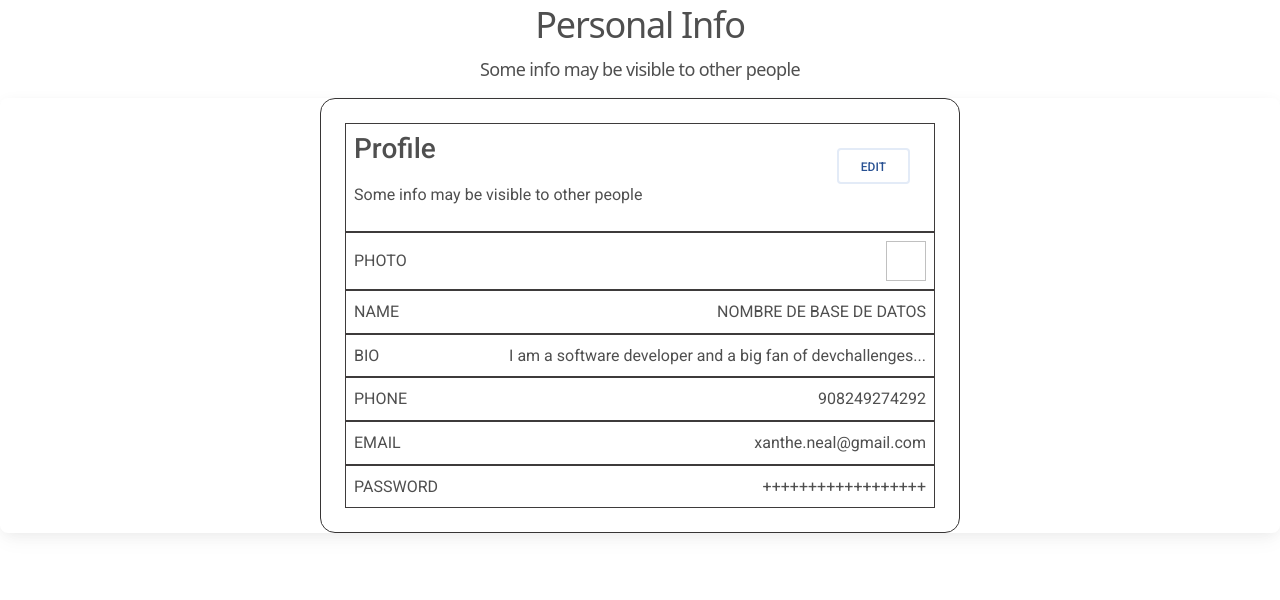
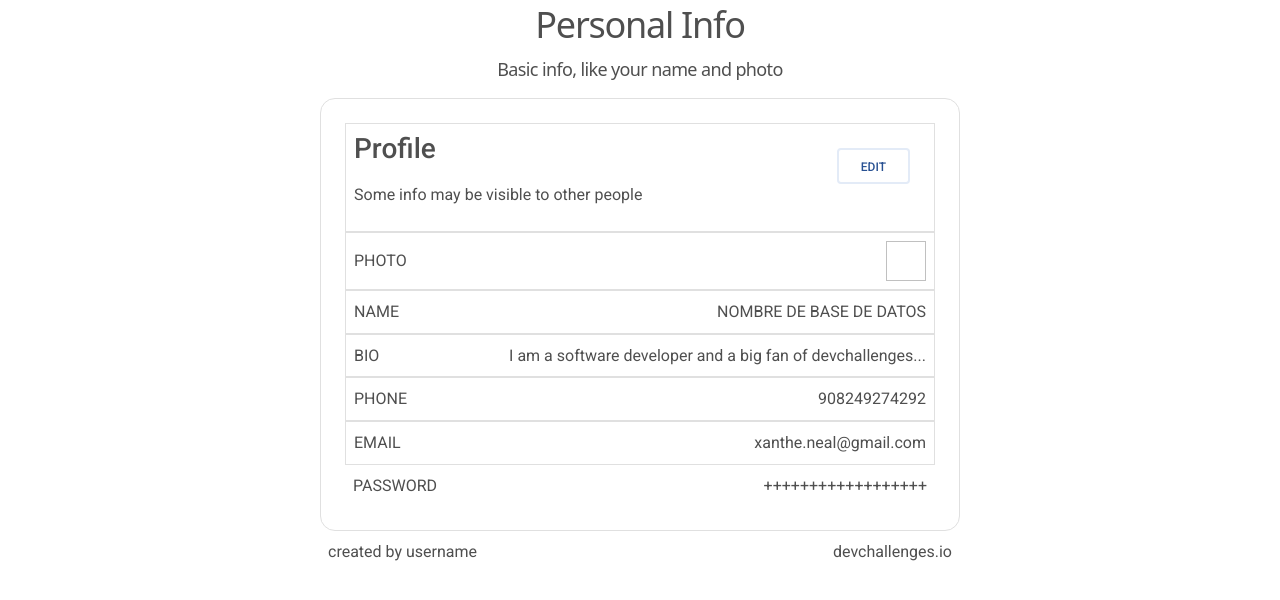
Before and after one commit to rizava810529/miniProyectoPhp, a PHP site: page /views/profile/profile.php in a window 1280 px wide. Shown: the top 600 px of the page. Run offline with PHP 8.4, Linux system fonts and the light colour scheme; some libraries are stand-ins or nearby versions.

Commit message:
changeView

```diff
--- a/views/profile/profile.css
+++ b/views/profile/profile.css
@@ -19,9 +19,20 @@
 }
 .card-body{
     border-radius: 15px;
-    border: 1px solid #373535;
+    border: 1px solid #E0E0E0
 }
 
 .line{
-    border: 1px solid #3e3b3b;
+    border: 1px solid #E0E0E0
 }
+
+
+.card {
+    border: none; /* Elimina el borde */
+    box-shadow: none; /* Elimina el sombreado */
+    /* Otros estilos personalizados si es necesario */
+  }
+
+  .margin{
+    margin-left: 320px;
+  }
--- a/views/profile/profile.php
+++ b/views/profile/profile.php
@@ -25,7 +25,7 @@
     <div>
         <div class="h-100 d-flex flex-column justify-content-center align-items-center ">
             <h1 class="title">Personal Info</h1>
-            <p class="title1">Some info may be visible to other people</p>
+            <p class="title1">Basic info, like your name and photo</p>
         </div>
         <div class="card  d-flex justify-content-center align-items-center">
             <div class="card-body " style="width: 50%; height: 40%; ">
@@ -62,7 +62,7 @@
                     <div>EMAIL</div>
                     <div>xanthe.neal@gmail.com</div>
                 </div>
-                <div class="d-flex justify-content-between align-it5ems-center line p-2">
+                <div class="d-flex justify-content-between align-items-center  p-2 ">
                     <div>PASSWORD</div>
                     <div>++++++++++++++++++</div>
                 </div>
@@ -77,23 +77,14 @@
 
 
 
-        <div class="h-100 d-flex flex-column justify-content-center align-items-center ">
-
-            <div class="">
-
-
-            </div>
-        </div>
-
-
-
-
-
 
 
     </div>
 
-
+    <div class="d-flex justify-content-between align-items-center  margin  p-2" style="width: 50%; height: 40%; ">
+        <p>created by username</p>
+        <p>devchallenges.io</p>
+    </div>
 
 
 
```
Also changed, not shown: views/changeView/changeView.css (added, +17 -0 lines), views/changeView/changeView.php (added, +123 -0 lines).
